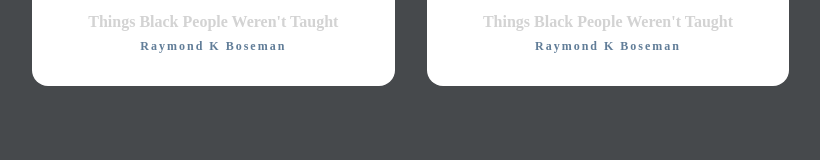
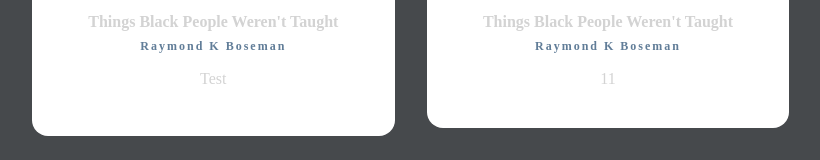
Before and after one commit to Cyrillo46/react-1, a React (Create React App) app: page / in a window 1280 px wide. Shown: the part 343-503 px from the top of the page, without its empty margins (32-852 px from the left). Built offline with nearby package versions, Linux system fonts and the light colour scheme.

Commit message:
Making use of dot notation via props

```diff
--- a/src/index.js
+++ b/src/index.js
@@ -11,8 +11,8 @@ const img = "https://m.media-amazon.com/images/I/31DRXvr5JKL._SY291_BO1,204,203,
  const BookList = () => {
   return (
     <section className="booklist">
-      <Book />
-      <Book />
+      <Book title="Test"/>
+      <Book author='another test' number={11}/>
       </section>
   )
 }
@@ -23,6 +23,9 @@ const img = "https://m.media-amazon.com/images/I/31DRXvr5JKL._SY291_BO1,204,203,
     <img src={img} alt={title} />
     <h2>{title}</h2>
     <h4>{author}</h4>
+    <p>{props.title}</p>
+    <p>{props.job}</p>
+    <p>{props.number}</p>
     </article>
    )
  }
```
